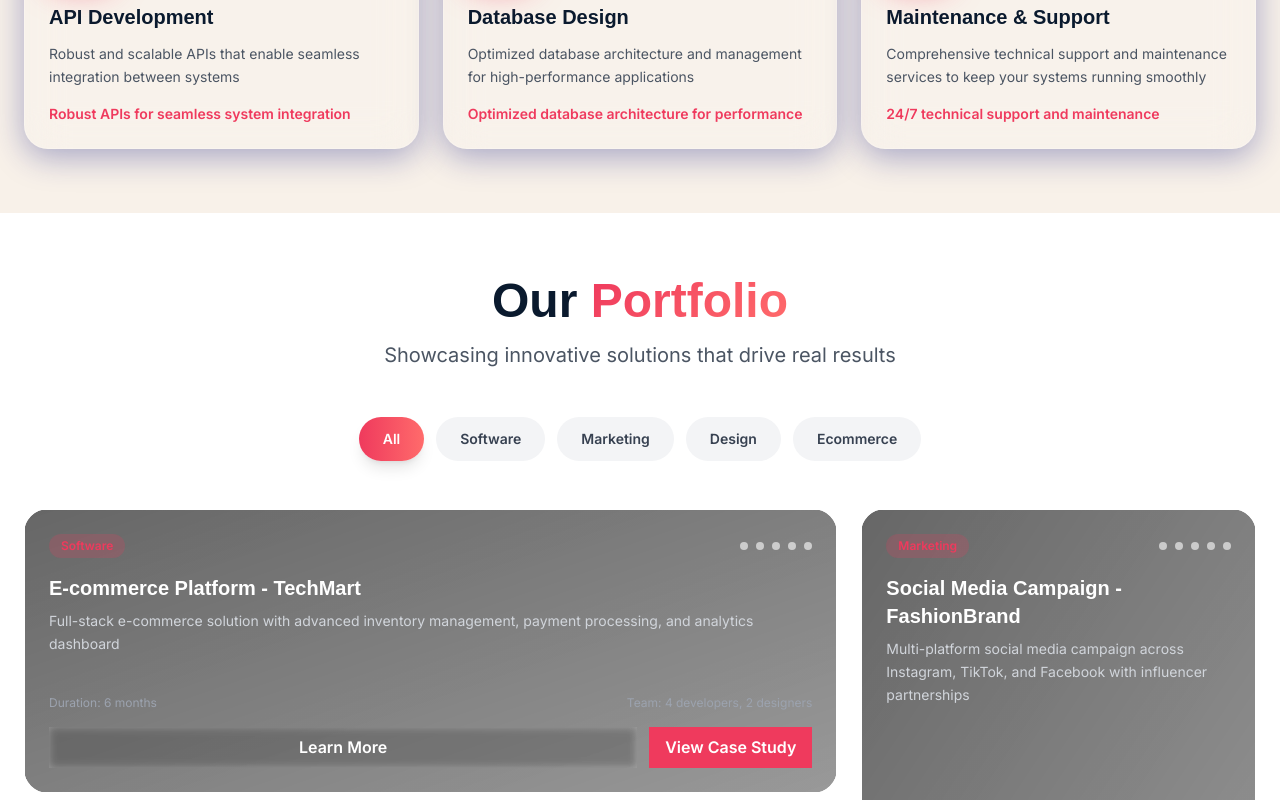
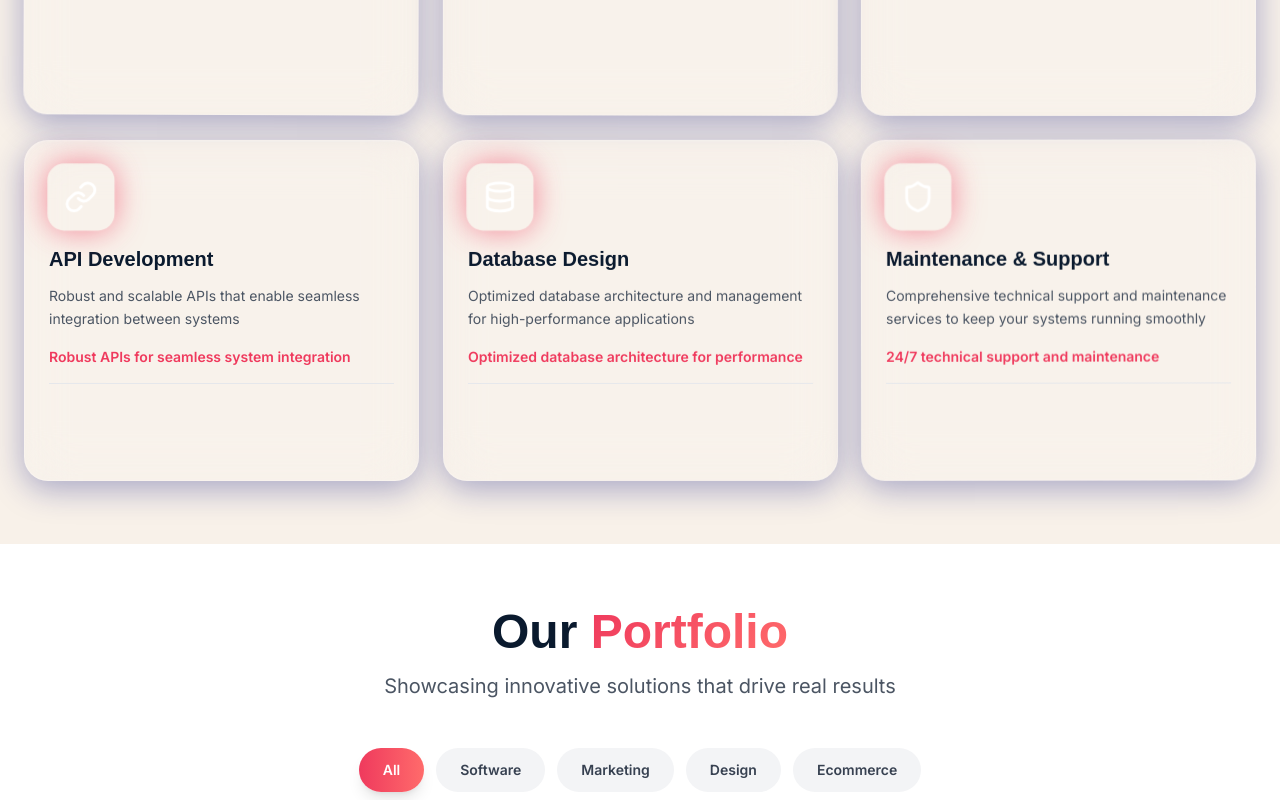
Before and after one commit to Aqstoria/portfolio, a Next.js app: page / in a window 1280 px wide. Shown: the part 1700-2500 px from the top of the page. Built offline with nearby package versions, Linux system fonts and the light colour scheme.

Commit message:
Enhance asymmetric layouts and glassmorphism: Sophisticated grid system, organic animations, enhanced visual effects

```diff
--- a/app/globals.css
+++ b/app/globals.css
@@ -445,13 +445,85 @@ h1, h2, h3, h4, h5, h6 {
   animation: pulse-glow 1s ease-in-out;
 }
 
+/* Enhanced Glassmorphism with Better Effects */
+.glassmorphism-enhanced {
+  background: var(--glass-bg);
+  backdrop-filter: blur(25px);
+  -webkit-backdrop-filter: blur(25px);
+  border: 1px solid var(--glass-border);
+  box-shadow:
+    0 8px 32px 0 rgba(31, 38, 135, 0.37),
+    inset 0 1px 0 rgba(255, 255, 255, 0.1),
+    0 0 0 1px rgba(255, 255, 255, 0.05);
+  transition: all 0.4s cubic-bezier(0.4, 0, 0.2, 1);
+}
+
+.glassmorphism-enhanced:hover {
+  background: var(--glass-bg);
+  backdrop-filter: blur(35px);
+  -webkit-backdrop-filter: blur(35px);
+  box-shadow:
+    0 15px 50px 0 rgba(31, 38, 135, 0.6),
+    inset 0 1px 0 rgba(255, 255, 255, 0.2),
+    0 0 0 1px rgba(255, 255, 255, 0.1);
+  transform: translateY(-5px) scale(1.02);
+}
+
+/* Organic Layout Animations */
+@keyframes organic-float {
+  0%, 100% {
+    transform: translateY(0px) rotate(0deg);
+  }
+  25% {
+    transform: translateY(-5px) rotate(1deg);
+  }
+  50% {
+    transform: translateY(-10px) rotate(0deg);
+  }
+  75% {
+    transform: translateY(-5px) rotate(-1deg);
+  }
+}
+
+.organic-float {
+  animation: organic-float 6s ease-in-out infinite;
+}
+
+.organic-float-delayed {
+  animation: organic-float 6s ease-in-out infinite;
+  animation-delay: 2s;
+}
+
+/* Enhanced Hover Lift Effect */
 .hover-lift-enhanced {
-  transition: all 0.3s cubic-bezier(0.4, 0, 0.2, 1);
+  transition: all 0.4s cubic-bezier(0.4, 0, 0.2, 1);
 }
 
 .hover-lift-enhanced:hover {
-  transform: translateY(-8px) scale(1.02);
-  box-shadow: 0 20px 40px rgba(0, 0, 0, 0.15);
+  transform: translateY(-10px) scale(1.03);
+  box-shadow:
+    0 25px 60px rgba(0, 0, 0, 0.15),
+    0 10px 20px rgba(0, 0, 0, 0.1);
+}
+
+/* Gradient Border Animation */
+@keyframes gradient-border {
+  0% { background-position: 0% 50%; }
+  50% { background-position: 100% 50%; }
+  100% { background-position: 0% 50%; }
+}
+
+.gradient-border {
+  background: linear-gradient(45deg, #ef3a5d, #ff6b6b, #ef3a5d);
+  background-size: 200% 200%;
+  animation: gradient-border 3s ease infinite;
+  padding: 2px;
+  border-radius: 1rem;
+}
+
+.gradient-border > * {
+  background: var(--card-bg);
+  border-radius: calc(1rem - 2px);
 }
 
 /* Smooth Transitions */
--- a/app/page.tsx
+++ b/app/page.tsx
@@ -432,20 +432,28 @@ export default function Portfolio() {
             {services.map((service, index) => (
               <div
                 key={index}
-                className={`group relative glassmorphism p-6 rounded-3xl transition-all duration-500 transform hover:scale-105 hover:rotate-1 ${
+                className={`group relative glassmorphism-enhanced p-6 rounded-3xl transition-all duration-700 transform hover:scale-105 hover:rotate-1 hover-lift-enhanced ${
                   isVisible ? "translate-y-0 opacity-100" : "translate-y-10 opacity-0"
-                }`}
+                } ${index % 2 === 0 ? 'organic-float' : 'organic-float-delayed'}`}
                 style={{ animationDelay: `${index * 150}ms` }}
               >
+                {/* Enhanced Floating Elements */}
+                <div className="absolute top-3 right-3 w-3 h-3 bg-gradient-to-r from-[#ef3a5d] to-[#ff6b6b] rounded-full opacity-0 group-hover:opacity-100 group-hover:animate-pulse transition-all duration-500" />
+                <div className="absolute bottom-3 left-3 w-2 h-2 bg-[#ff6b6b] rounded-full opacity-0 group-hover:opacity-100 group-hover:animate-pulse transition-all duration-500 delay-100" />
+                <div className="absolute top-1/2 right-2 w-1 h-1 bg-[#ef3a5d] rounded-full opacity-0 group-hover:opacity-100 group-hover:animate-pulse transition-all duration-500 delay-200" />
+
                 <div className={`w-16 h-16 rounded-2xl bg-gradient-to-r ${service.color} flex items-center justify-center mb-4 shadow-lg group-hover:shadow-2xl group-hover:scale-110 transition-all duration-300 group-hover:rotate-3 animate-pulse-glow`}>
                   <service.icon className="h-8 w-8 text-white group-hover:scale-110 transition-transform duration-300" />
                 </div>
+
                 <h3 className="text-xl font-bold mb-3 text-[#0a1a2e] dark:text-white group-hover:text-[#ef3a5d] transition-colors duration-300">
                   {service.title}
                 </h3>
+
                 <p className="text-gray-600 dark:text-gray-300 leading-relaxed text-sm mb-4 group-hover:text-gray-700 dark:group-hover:text-gray-200 transition-colors duration-300">
                   {service.description}
                 </p>
+
                 <p className="text-[#ef3a5d] font-semibold text-sm group-hover:text-[#ff6b6b] transition-colors duration-300">
                   {service.title === "Custom Software Development" && "Build scalable apps with cutting-edge tech"}
                   {service.title === "Mobile App Development" && "Native performance with cross-platform reach"}
@@ -458,9 +466,20 @@ export default function Portfolio() {
                   {service.title === "Maintenance & Support" && "24/7 technical support and maintenance"}
                 </p>
 
-                {/* Floating Elements on Hover */}
-                <div className="absolute top-3 right-3 w-2 h-2 bg-[#ef3a5d] rounded-full opacity-0 group-hover:opacity-100 group-hover:animate-pulse transition-all duration-500" />
-                <div className="absolute bottom-3 left-3 w-1 h-1 bg-[#ff6b6b] rounded-full opacity-0 group-hover:opacity-100 group-hover:animate-pulse transition-all duration-500 delay-100" />
+                {/* Enhanced Service Features */}
+                <div className="mt-4 pt-4 border-t border-gray-200 dark:border-gray-600">
+                  <div className="flex flex-wrap gap-2">
+                    {service.features.slice(0, 3).map((feature, featureIndex) => (
+                      <span
+                        key={featureIndex}
+                        className="px-2 py-1 bg-[#ef3a5d]/10 text-[#ef3a5d] text-xs rounded-full opacity-0 group-hover:opacity-100 transition-all duration-300"
+                        style={{ animationDelay: `${featureIndex * 100}ms` }}
+                      >
+                        {feature}
+                      </span>
+                    ))}
+                  </div>
+                </div>
               </div>
             ))}
           </div>
@@ -498,21 +517,32 @@ export default function Portfolio() {
             ))}
           </div>
 
-          {/* Asymmetric Grid Layout */}
-          <div className="grid grid-cols-1 md:grid-cols-2 lg:grid-cols-3 gap-6 auto-rows-fr">
+          {/* Enhanced Asymmetric Grid Layout */}
+          <div className="grid grid-cols-1 md:grid-cols-6 lg:grid-cols-12 gap-6 auto-rows-fr">
             {portfolio
               .filter((project) => portfolioFilter === "all" || project.category === portfolioFilter)
-              .map((project, index) => (
+              .map((project, index) => {
+                // Determine card size based on project importance and category
+                const getCardSize = (project: any) => {
+                  if (project.title.includes("E-commerce")) return "md:col-span-6 lg:col-span-8"
+                  if (project.title.includes("Social Media")) return "md:col-span-3 lg:col-span-4 md:row-span-2"
+                  if (project.title.includes("Mobile App")) return "md:col-span-3 lg:col-span-6"
+                  if (project.title.includes("Analytics")) return "md:col-span-3 lg:col-span-4"
+                  if (project.title.includes("Brand Identity")) return "md:col-span-3 lg:col-span-3"
+                  if (project.title.includes("Fitness")) return "md:col-span-3 lg:col-span-4"
+                  if (project.title.includes("Content Marketing")) return "md:col-span-3 lg:col-span-3"
+                  if (project.title.includes("Payment")) return "md:col-span-3 lg:col-span-3"
+                  if (project.title.includes("Website")) return "md:col-span-3 lg:col-span-3"
+                  if (project.title.includes("Legacy")) return "md:col-span-6 lg:col-span-6"
+                  return "md:col-span-3 lg:col-span-3" // Default size
+                }
+
+                return (
                   <div
                     key={index}
                     className={`group relative overflow-hidden rounded-3xl transition-all duration-700 transform hover:scale-105 hover:rotate-1 ${
                       isVisible ? "translate-y-0 opacity-100" : "translate-y-10 opacity-0"
-                  } ${
-                    // Asymmetric sizing based on project importance
-                    project.title.includes("E-commerce") ? "md:col-span-2 lg:col-span-2" :
-                    project.title.includes("Social Media") ? "md:row-span-2" :
-                    project.title.includes("Mobile App") ? "lg:col-span-2" : ""
-                  }`}
+                    } ${getCardSize(project)}`}
                     style={{ animationDelay: `${index * 200}ms` }}
                   >
                     <div className="relative h-full glassmorphism">
@@ -525,7 +555,7 @@ export default function Portfolio() {
                               {project.category}
                             </span>
                             <div className="flex space-x-2">
-                            {project.tech.map((tech, techIndex) => (
+                              {project.tech.map((tech: string, techIndex: number) => (
                                 <div
                                   key={techIndex}
                                   className="w-2 h-2 bg-white rounded-full opacity-60 group-hover:opacity-100 transition-opacity duration-300"
@@ -563,7 +593,8 @@ export default function Portfolio() {
                       </div>
                     </div>
                   </div>
-              ))}
+                )
+              })}
           </div>
         </div>
       </section>
```
Lines whose indentation alone changed are shown as unchanged.
